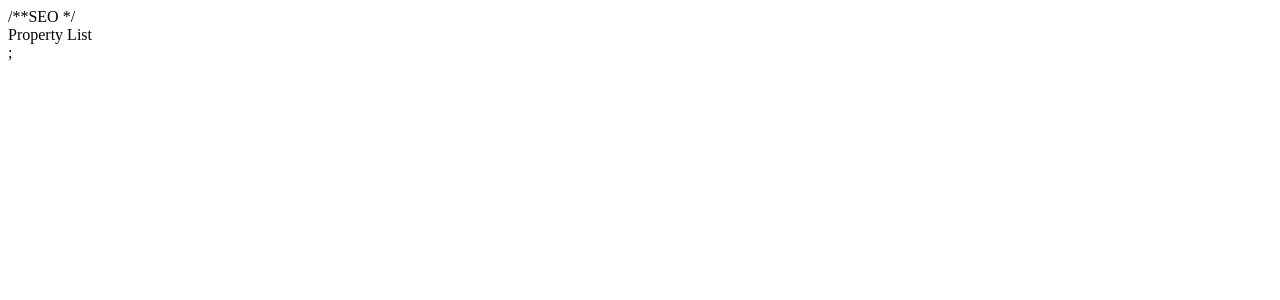
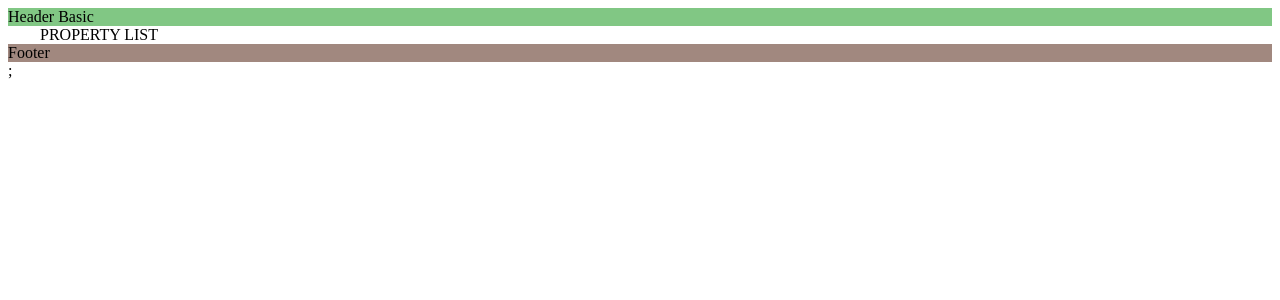
Before and after one commit to MukhammadZiya/nestar-demo, a Next.js app: page /property in a window 1280 px wide. Shown: the top 300 px of the page. Built offline with nearby package versions, Linux system fonts and the light colour scheme.

Commit message:
feat: integration Header and Footer via Layouts

```diff
--- /dev/null
+++ b/libs/components/layout/LayoutBasic.tsx
@@ -0,0 +1,25 @@
+import { Stack } from "@mui/material";
+import Head from "next/head";
+
+const withLayoutBasic = (Component: any) => {
+  return (props: any) => {
+    return (
+      <>
+        <Head>
+          <title>Nestar</title>
+        </Head>
+        <Stack id="pc-wrap">
+          <Stack sx={{ background: "#81c784" }}> Header Basic</Stack>
+
+          <Stack id={"main"}>
+            <Component {...props} />
+          </Stack>
+
+          <Stack sx={{ background: "#a1887f" }}>Footer</Stack>
+        </Stack>
+      </>
+    );
+  };
+};
+
+export default withLayoutBasic;
--- a/pages/_document.tsx
+++ b/pages/_document.tsx
@@ -10,7 +10,7 @@
         <meta name="title" content="Nestar Demo" />
         <meta name="robots" content="index,follow" />
         <link rel="icon" type="image/png" href="/img/logo/favicon.svg" />
-        /**SEO */
+
         <meta
           name="keyword"
           content={"nestar, nestar.uz, devex, mern, mern nestjs fullstack"}
--- a/pages/community/index.tsx
+++ b/pages/community/index.tsx
@@ -1,6 +1,8 @@
+import withLayoutBasic from "@/libs/components/layout/LayoutBasic";
+import { NextPage } from "next";
 import { useState } from "react";
 
-const Community = () => {
+const Community: NextPage = () => {
   console.log("COMMUNITY COMPONENT - PAGES ROUTER");
   const [title, setTitle] = useState<string>("Hello");
   return (
@@ -13,4 +15,4 @@
   );
 };
 
-export default Community;
+export default withLayoutBasic(Community);
--- a/pages/property/index.tsx
+++ b/pages/property/index.tsx
@@ -1,6 +1,14 @@
-const PropertyList = () => {
+import withLayoutBasic from "@/libs/components/layout/LayoutBasic";
+import { Container, Stack } from "@mui/material";
+import { NextPage } from "next";
+
+const PropertyList: NextPage = () => {
   console.log("PROPERTY COMPONENT - PAGES ROUTER");
-  return <div>Property List</div>
-}
+  return (
+    <>
+      <Container>PROPERTY LIST</Container>
+    </>
+  );
+};
 
-export default PropertyList
+export default withLayoutBasic(PropertyList);
```
Also changed, not shown: libs/components/layout/LayoutHome.tsx (added, +25 -0 lines), pages/index.tsx (+5 -6 lines), pages/property/[productId]/index.tsx (deleted, +0 -9 lines), pages/property/detail.tsx (+9 -2 lines).
